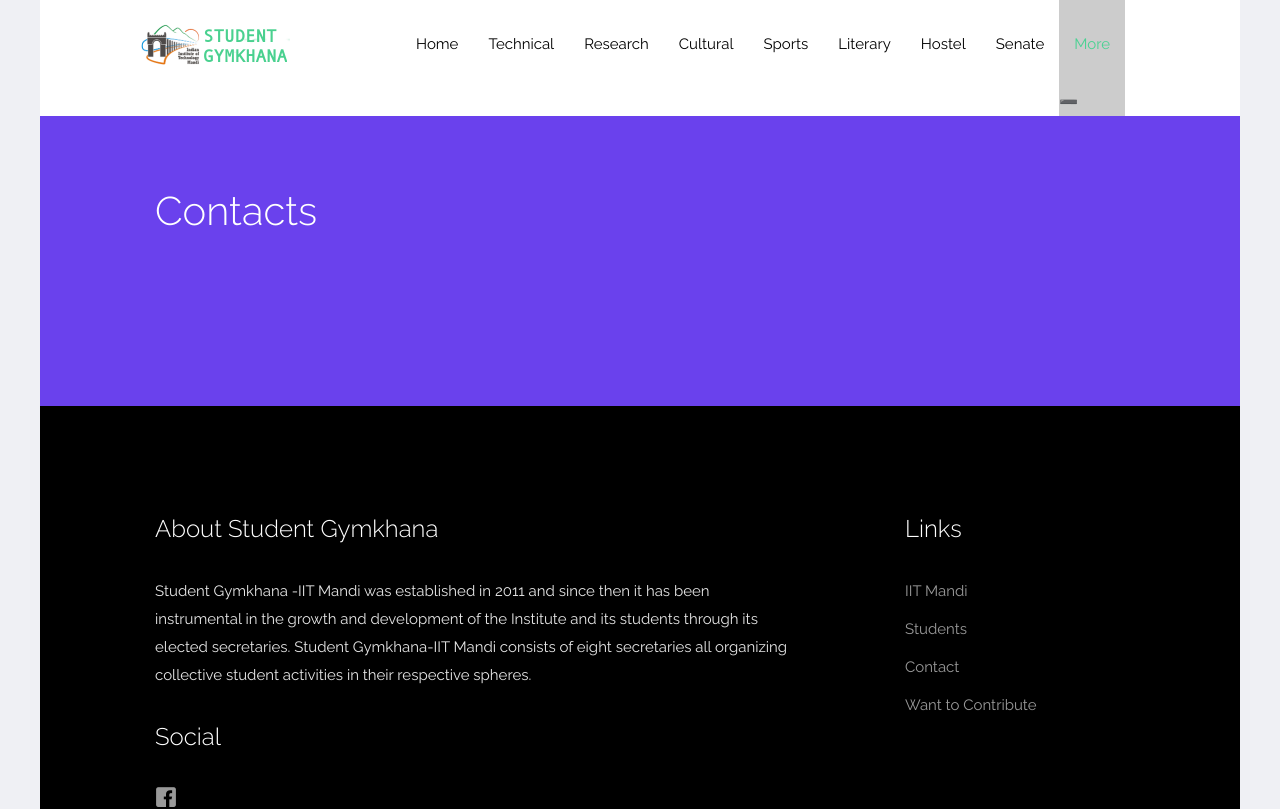
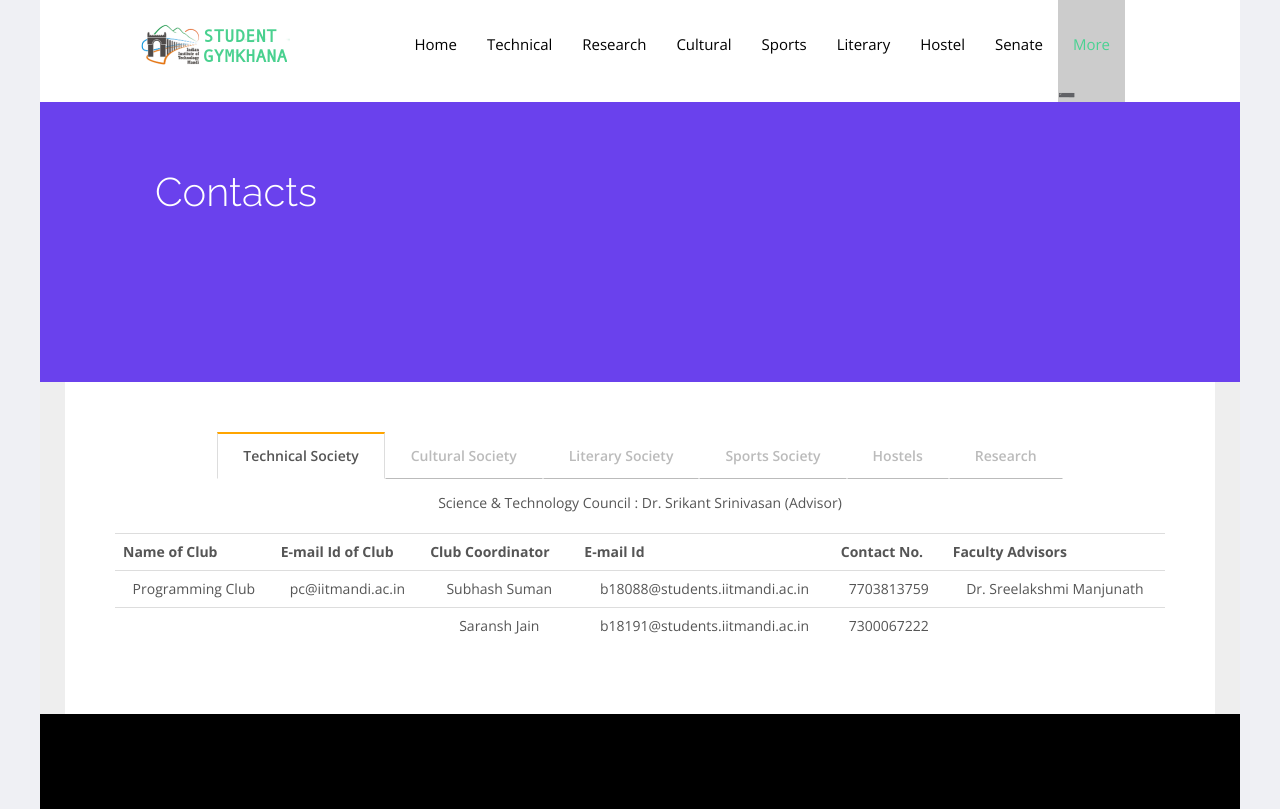
Before and after one commit to SnTC-IITMandi/Gymkhana-IITMandi, a React (Create React App) app in the folder frontend/: page /contacts in a window 1280 px wide. Shown: the top 809 px of the page. Built offline with nearby package versions, Linux system fonts and the light colour scheme.

Commit message:
Contact form created

```diff
--- a/frontend/public/css/contact.css
+++ b/frontend/public/css/contact.css
@@ -3,36 +3,37 @@
 @import url("https://netdna.bootstrapcdn.com/font-awesome/4.1.0/css/font-awesome.css");
 
 *,
-*:before,
-*:after {
+.contactgym *:before,
+.contactgym *:after {
     margin: 0;
     padding: 0;
     box-sizing: border-box;
 }
 
-html,
+/* html,
 body {
     height: 100%;
-}
+} */
 
-body {
+.contactgym {
     font: 14px/1 'Open Sans', sans-serif;
     color: #555;
     background: #eee;
 }
 
-h1 {
+.contactgym h1 {
+    /* font: 14px/1 'Open Sans', sans-serif; */
     padding: 50px 0;
     font-weight: 400;
     text-align: center;
 }
 
-p {
+.contactgym p {
     margin: 0 0 20px;
     line-height: 1.5;
 }
 
-main {
+.contactgym main {
     min-width: 320px;
     max-width: 1150px;
     padding: 50px;
@@ -41,53 +42,53 @@ main {
     text-align: center;
 }
 
-#content1 {
+.contactgym #content1 {
     display: none;
     padding: 20px 0 0;
     border-top: 1px solid #ddd;
     text-align: left;
 }
 
-#content2 {
+.contactgym #content2 {
     display: none;
     padding: 20px 0 0;
     border-top: 1px solid #ddd;
     text-align: left;
 }
 
-#content3 {
+.contactgym #content3 {
     display: none;
     padding: 20px 0 0;
     border-top: 1px solid #ddd;
     text-align: left;
 }
 
-#content4 {
+.contactgym #content4 {
     display: none;
     padding: 20px 0 0;
     border-top: 1px solid #ddd;
     text-align: left;
 }
 
-#content5 {
+.contactgym #content5 {
     display: none;
     padding: 20px 0 0;
     border-top: 1px solid #ddd;
     text-align: left;
 }
 
-#content6 {
+.contactgym #content6 {
     display: none;
     padding: 20px 0 0;
     border-top: 1px solid #ddd;
     text-align: left;
 }
 
-input {
+.contactgym input {
     display: none;
 }
 
-label {
+.contactgym label {
     display: inline-block;
     margin: 0 0 -1px;
     padding: 15px 25px;
@@ -95,48 +96,106 @@ label {
     text-align: center;
     color: #bbb;
     border: 1px solid transparent;
+    border-bottom: 1px solid #bbb;
 }
 
-label:before {
+.contactgym label:before {
     font-family: fontawesome;
     font-weight: normal;
     margin-right: 10px;
 }
 
-label:hover {
+.contactgym label:hover {
     color: #888;
     cursor: pointer;
 }
 
-input:checked+label {
+.contactgym input:checked+label {
     color: #555;
     border: 1px solid #ddd;
     border-top: 2px solid orange;
     border-bottom: 1px solid #fff;
 }
 
-#tab1:checked~#content1,
-#tab2:checked~#content2,
-#tab3:checked~#content3,
-#tab4:checked~#content4,
-#tab5:checked~#content5,
-#tab6:checked~#content6 {
-    display: block;
-}
 
 @media screen and (max-width: 650px) {
-    label {
+    .contactgym label {
         font-size: 0;
     }
 
-    label:before {
+    .contactgym label:before {
         margin: 0;
         font-size: 18px;
     }
 }
 
 @media screen and (max-width: 400px) {
-    label {
+    .contactgym label {
         padding: 15px;
     }
 }
+
+.contactgym .tg {
+    border-collapse: collapse;
+    border-spacing: 0;
+}
+
+.contactgym .tg td {
+    font-family: Arial, sans-serif;
+    font-size: 14px;
+    padding: 10px 5px;
+    border-style: solid;
+    border-width: 1px;
+    overflow: hidden;
+    word-break: normal;
+}
+
+.contactgym .tg th {
+    font-family: Arial, sans-serif;
+    font-size: 14px;
+    font-weight: normal;
+    padding: 10px 5px;
+    border-style: solid;
+    border-width: 1px;
+    overflow: hidden;
+    word-break: normal;
+}
+
+.contactgym .tg .tg-prof {
+    font-weight: bold;
+    font-size: 16px;
+    font-family: "Times New Roman", Times, serif !important;
+    ;
+    text-align: center
+}
+
+.contactgym .tg .tg-jye2 {
+    font-size: 13px;
+    font-family: Georgia, serif !important;
+    ;
+    text-align: center
+}
+
+.contactgym .tg .tg-8x98 {
+    font-size: 13px;
+    font-family: Georgia, serif !important;
+}
+
+.contactgym .tg .tg-49q9 {
+    font-size: 13px;
+    font-family: Georgia, serif !important;
+    ;
+    text-align: center;
+    vertical-align: top
+}
+
+.contactgym .tg .tg-cver {
+    font-size: 13px;
+    font-family: Georgia, serif !important;
+    ;
+    vertical-align: top
+}
+
+.contactgym .tg .tg-yw4l {
+    vertical-align: top
+}
--- a/frontend/public/index.html
+++ b/frontend/public/index.html
@@ -13,6 +13,7 @@
 	<link rel="stylesheet" href="css/style.css">
 	<link rel="stylesheet" href="css/custom.css">
 	<link rel="stylesheet" href="css/news.css">
+	<link rel="stylesheet" href="css/contact.css">
 	<link rel="shortcut icon" href="img/favicon.ico">
 </head>
 
--- a/frontend/src/components/contact.component.js
+++ b/frontend/src/components/contact.component.js
@@ -1,21 +1,147 @@
-import React from 'react';
+import React, {useState} from 'react';
 // import styles from './contact.css';
 import Navbar from './navbar.component';
 
 export default function Contact() {
+	const isActiveDefault = {
+		technical: 0,
+		research: 0,
+		cultural: 0,
+		sports: 0,
+		literary: 0,
+		hostel: 0,
+	  };
+	  const [isActive, setIsActive] = useState({...isActiveDefault, technical:1})
+	  const handleClick = (e) =>{
+		let temp = {...isActiveDefault}
+		temp[e.target.previousSibling.id] = 1
+		setIsActive(temp)
+	  }
+
 	return (
-		<>
+
+		<div className = "contactgym">
 			<Navbar activeClass="more" />
-			<section class="probootstrap-section probootstrap-section-colored">
-				<div class="container">
-					<div class="row">
-						<div class="col-md-12 text-left section-heading probootstrap-animate fadeInUp probootstrap-animated fadeInUp probootstrap-animate fadeInUp probootstrap-animatedd fadeInUp probootstrap-animate fadeInUp probootstrap-animated fadeInUp probootstrap-animate fadeInUp probootstrap-animateddd">
+			<section className="probootstrap-section probootstrap-section-colored">
+				<div className="container">
+					<div className="row">
+						<div className="col-md-12 text-left section-heading probootstrap-animate fadeInUp probootstrap-animated fadeInUp probootstrap-animate fadeInUp probootstrap-animatedd fadeInUp probootstrap-animate fadeInUp probootstrap-animated fadeInUp probootstrap-animate fadeInUp probootstrap-animateddd">
 							<h2>Contacts</h2>
 						</div>
 					</div>
 				</div>
 			</section>
+			<main>
 
-		</>
+			<input id="technical" type="radio" name="tabs" checked={isActive["technical"]}/>
+			<label for="technical" onClick={handleClick}>Technical Society </label>
+
+			<input id="cultural" type="radio" name="tabs" checked={isActive["cultural"]}/>
+			<label for="cultural" onClick={handleClick}>Cultural Society</label>
+
+			<input id="literary" type="radio" name="tabs" checked={isActive["literary"]}/>
+			<label for="literary" onClick={handleClick}>Literary Society</label>
+
+			<input id="sports" type="radio" name="tabs" checked={isActive["sports"]}/>
+			<label for="sports" onClick={handleClick}>Sports Society</label>
+
+			<input id="hostel" type="radio" name="tabs" checked={isActive["hostel"]}/>
+			<label for="hostel" onClick={handleClick}>Hostels</label>
+
+			<input id="research" type="radio" name="tabs" checked={isActive["research"]}/>
+			<label for="research" onClick={handleClick}>Research</label>
+			{/* change data dynamically */}
+			<section>
+			<br/>
+				<div align="center">
+					<p>Science & Technology Council : Dr. Srikant Srinivasan (Advisor)
+					</p>
+				</div>
+				<div style={{overflowX: "scroll"}}>
+					<table className="table">
+						<tbody>
+							<tr>
+								<th className='tg-i6ua'>Name of Club<br/></th>
+								<th className='tg-03to'>E-mail Id of Club</th>
+								<th className='tg-03to'>Club Coordinator<br/></th>
+								<th className='tg-03to'>E-mail Id</th>
+								<th className='tg-03to'>Contact No.</th>
+
+								<th className='tg-kr4b'>Faculty Advisors</th>
+							</tr>
+
+							{/* <!-- PC --> */}
+							<tr>
+								<td className='tg-i6ua'>Programming Club<br/></td>
+								<td className='tg-03to'>pc@iitmandi.ac.in</td>
+								<td className='tg-03to'>Subhash Suman<br/></td>
+								<td className='tg-03to'>b18088@students.iitmandi.ac.in</td>
+								<td className='tg-03to'>7703813759</td>
+
+								<td className='tg-kr4b'>Dr. Sreelakshmi Manjunath</td>
+							</tr>
+							<tr>
+								<td className='tg-i6ua'><br/></td>
+								<td className='tg-03to'></td>
+								<td className='tg-03to'>Saransh Jain<br/></td>
+								<td className='tg-03to'>b18191@students.iitmandi.ac.in</td>
+								<td className='tg-03to'>7300067222</td>
+
+								<td className='tg-kr4b'></td>
+							</tr>
+							</tbody>
+							</table>
+							</div>
+							</section>
+
+							<section id="content1">
+				<div align="center">
+					<p>Science & Technology Council : Dr. Srikant Srinivasan (Advisor)
+					</p>
+				</div>
+				<div style={{overflowX: "scroll"}}>
+					<table className="table">
+						<tbody>
+							<tr>
+								<th className='tg-i6ua'>Name of Club<br/></th>
+								<th className='tg-03to'>E-mail Id of Club</th>
+								<th className='tg-03to'>Club Coordinator<br/></th>
+								<th className='tg-03to'>E-mail Id</th>
+								<th className='tg-03to'>Contact No.</th>
+
+								<th className='tg-kr4b'>Faculty Advisors</th>
+							</tr>
+
+							{/* <!-- PC --> */}
+							<tr>
+								<td className='tg-i6ua'>Programming Club<br/></td>
+								<td className='tg-03to'>pc@iitmandi.ac.in</td>
+								<td className='tg-03to'>Subhash Suman<br/></td>
+								<td className='tg-03to'>b18088@students.iitmandi.ac.in</td>
+								<td className='tg-03to'>7703813759</td>
+
+								<td className='tg-kr4b'>Dr. Sreelakshmi Manjunath</td>
+							</tr>
+							<tr>
+								<td className='tg-i6ua'><br/></td>
+								<td className='tg-03to'></td>
+								<td className='tg-03to'>Saransh Jain<br/></td>
+								<td className='tg-03to'>b18191@students.iitmandi.ac.in</td>
+								<td className='tg-03to'>7300067222</td>
+
+								<td className='tg-kr4b'></td>
+							</tr>
+							</tbody>
+							</table>
+							</div>
+							</section>
+
+
+			</main>
+
+
+
+
+		</div>
 	);
 }
```
